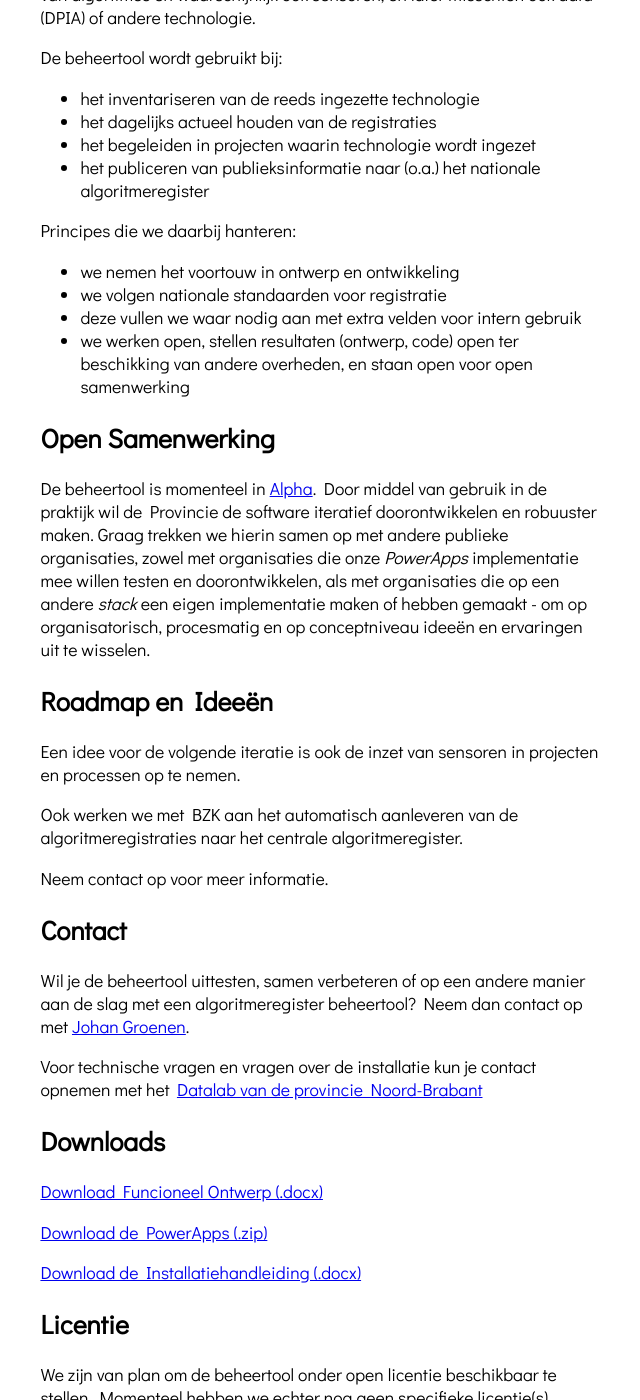
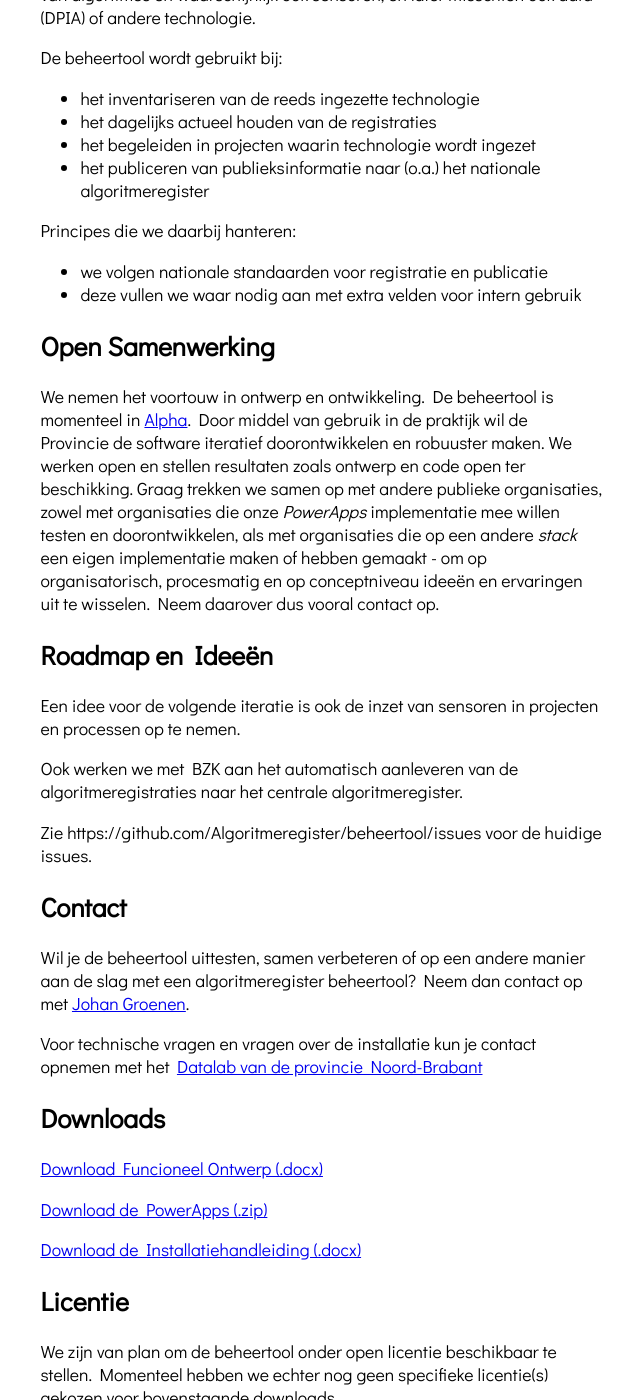
Before and after one commit to Algoritmeregister/beheertool, a Jekyll site: the page built from index.md, in a window 1280 px wide and 1400 px high, scrolled down 913 px. Shown: the whole window, without its empty margins (318-958 px from the left). Built offline with Jekyll 4.4.1, drawn with Linux system fonts in a browser that asks for light colours.

Commit message:
Update index.md

```diff
--- a/index.md
+++ b/index.md
@@ -23,14 +23,12 @@ De beheertool wordt gebruikt bij:
 
 Principes die we daarbij hanteren:
 
-- we nemen het voortouw in ontwerp en ontwikkeling
-- we volgen nationale standaarden voor registratie
+- we volgen nationale standaarden voor registratie en publicatie
 - deze vullen we waar nodig aan met extra velden voor intern gebruik
-- we werken open, stellen resultaten (ontwerp, code) open ter beschikking van andere overheden, en staan open voor open samenwerking
 
 ## Open Samenwerking
 
-De beheertool is momenteel in [Alpha](https://en.wikipedia.org/wiki/Software_release_life_cycle#Alpha). Door middel van gebruik in de praktijk wil de Provincie de software iteratief doorontwikkelen en robuuster maken. Graag trekken we hierin samen op met andere publieke organisaties, zowel met organisaties die onze *PowerApps* implementatie mee willen testen en doorontwikkelen, als met organisaties die op een andere *stack* een eigen implementatie maken of hebben gemaakt - om op organisatorisch, procesmatig en op conceptniveau ideeën en ervaringen uit te wisselen.
+We nemen het voortouw in ontwerp en ontwikkeling. De beheertool is momenteel in [Alpha](https://en.wikipedia.org/wiki/Software_release_life_cycle#Alpha). Door middel van gebruik in de praktijk wil de Provincie de software iteratief doorontwikkelen en robuuster maken. We werken open en stellen resultaten zoals ontwerp en code open ter beschikking. Graag trekken we samen op met andere publieke organisaties, zowel met organisaties die onze *PowerApps* implementatie mee willen testen en doorontwikkelen, als met organisaties die op een andere *stack* een eigen implementatie maken of hebben gemaakt - om op organisatorisch, procesmatig en op conceptniveau ideeën en ervaringen uit te wisselen. Neem daarover dus vooral contact op.
 
 ## Roadmap en Ideeën
 
@@ -38,7 +36,7 @@ Een idee voor de volgende iteratie is ook de inzet van sensoren in projecten en
 
 Ook werken we met BZK aan het automatisch aanleveren van de algoritmeregistraties naar het centrale algoritmeregister.
 
-Neem contact op voor meer informatie.
+Zie https://github.com/Algoritmeregister/beheertool/issues voor de huidige issues.
 
 ## Contact
 
```
